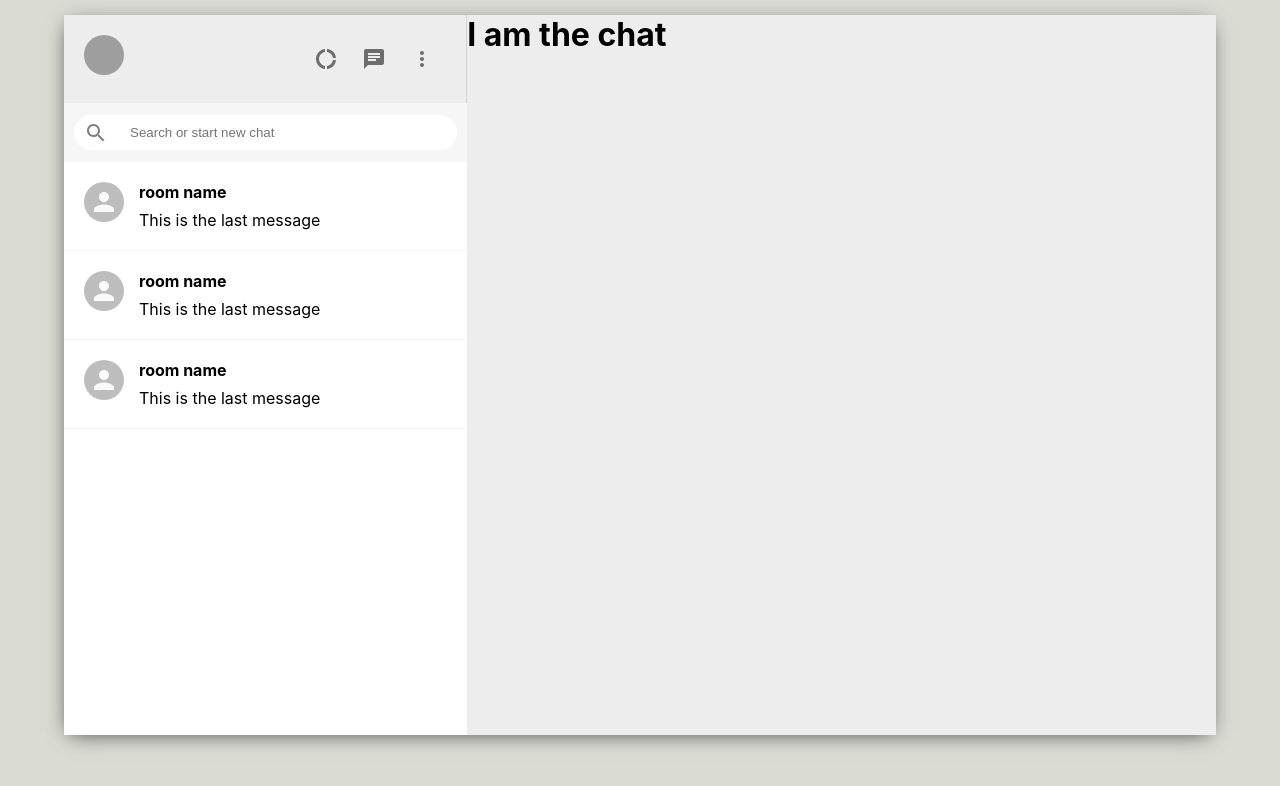
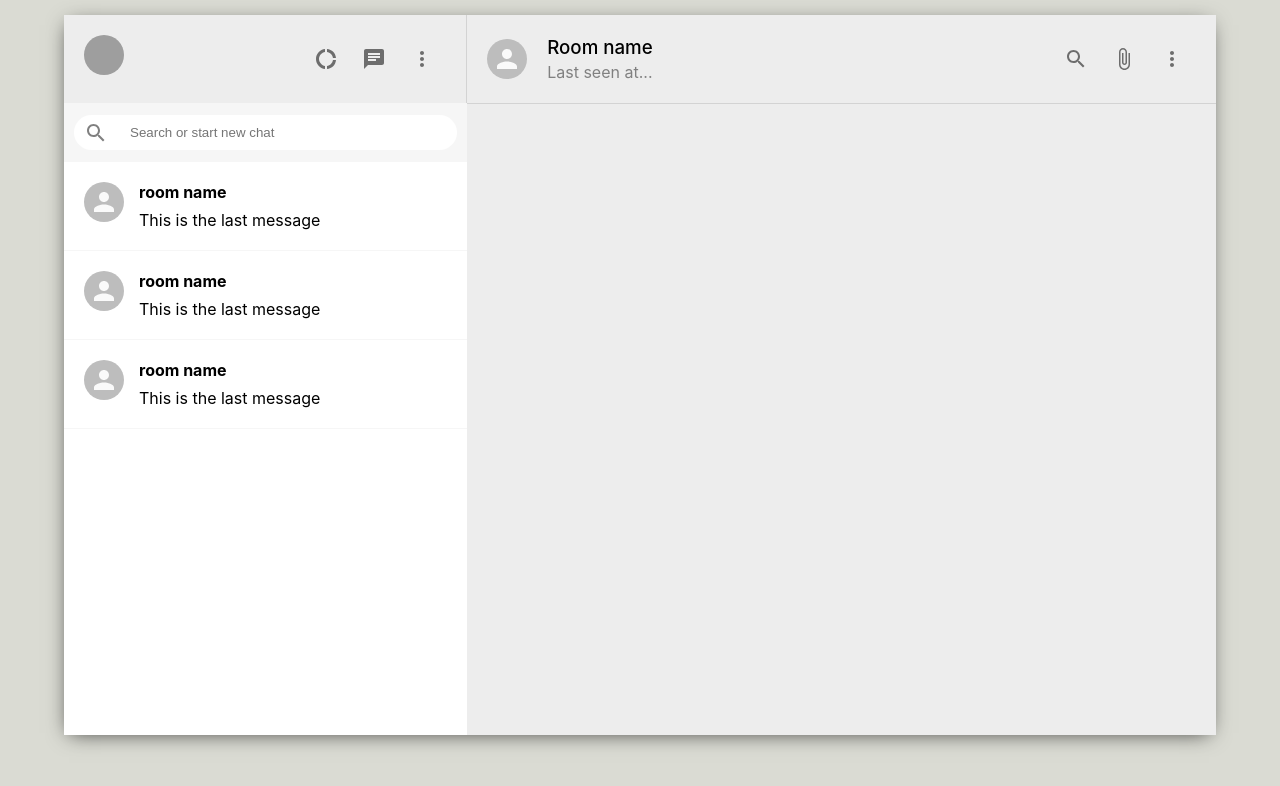
Before and after one commit to Aniket101299/whatsapp_app, a React (Create React App) app: page / in a window 1280 px wide. Shown: the top 786 px of the page. Built offline with nearby package versions, Linux system fonts and the light colour scheme; grey boxes are pictures that could not be loaded.

Commit message:
completed right side single chat header part successfully

```diff
--- a/src/Chat.css
+++ b/src/Chat.css
@@ -3,3 +3,20 @@
     flex-direction: column;
     flex: 0.65;
 }
+.chat_header {
+    padding: 20px;
+    display: flex;
+    align-items: center;
+    border-bottom: 1px solid lightgray;
+}
+.chat_headerInfo {
+    flex: 1;
+    padding-left: 20px;
+}
+.chat_headerInfo > h3 {
+    margin-bottom: 3px;
+    font-weight: 500;
+}
+.chat_headerInfo > p {
+    color: gray;
+}
--- a/src/Chat.js
+++ b/src/Chat.js
@@ -1,12 +1,34 @@
+import { Avatar, IconButton } from '@material-ui/core';
 import React from 'react';
 import "./Chat.css";
+import { AttachFile, MoreVert, SearchOutlined } from "@material-ui/icons";
 
 function Chat() {
   return (
     <div className="chat">
-      <h1>I am the chat </h1>
+      <div className="chat_header">
+        <Avatar />
+
+        <div className="chat_headerInfo">
+            <h3>Room name</h3>
+            <p>Last seen at...</p>
+        </div>
+
+        <div className='chat_headerRight'>
+        <IconButton>
+        <SearchOutlined />
+        </IconButton>
+        <IconButton>
+        <AttachFile />
+        </IconButton>
+        <IconButton>
+        <MoreVert />
+        </IconButton>
+        </div>
+
+      </div>
     </div>
-  )
+  );
 }
 
 export default Chat;
```
